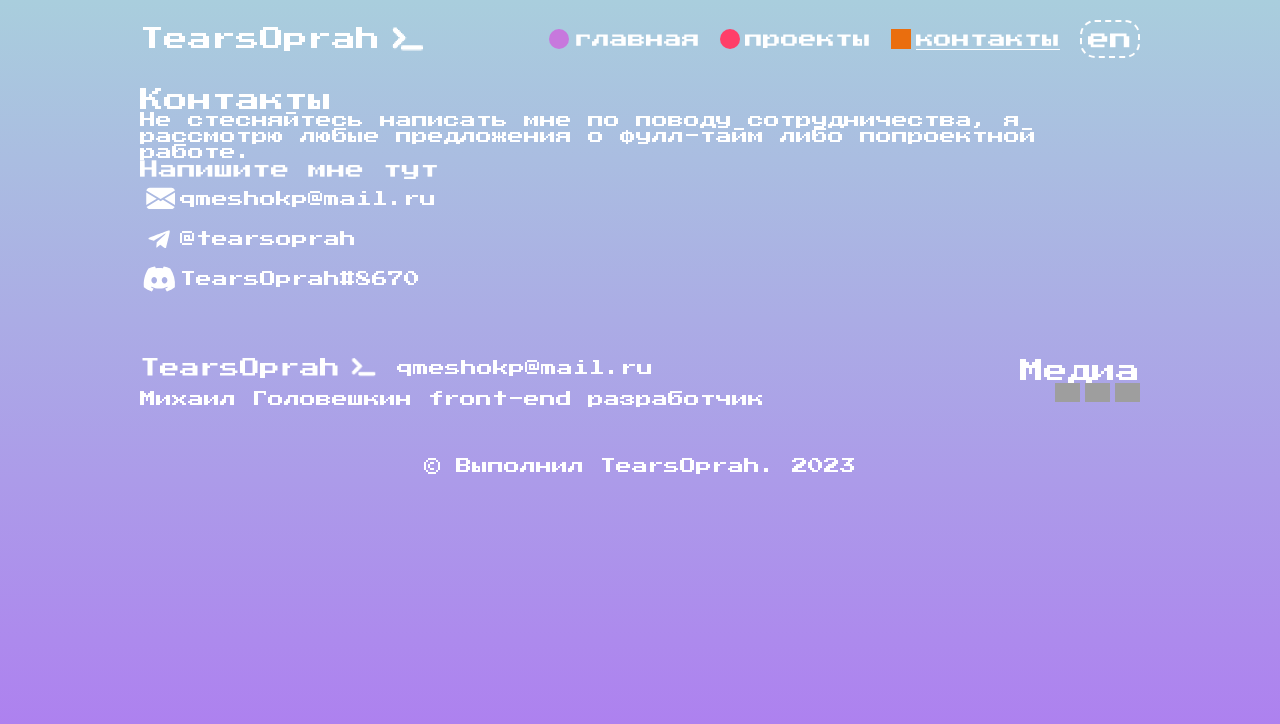
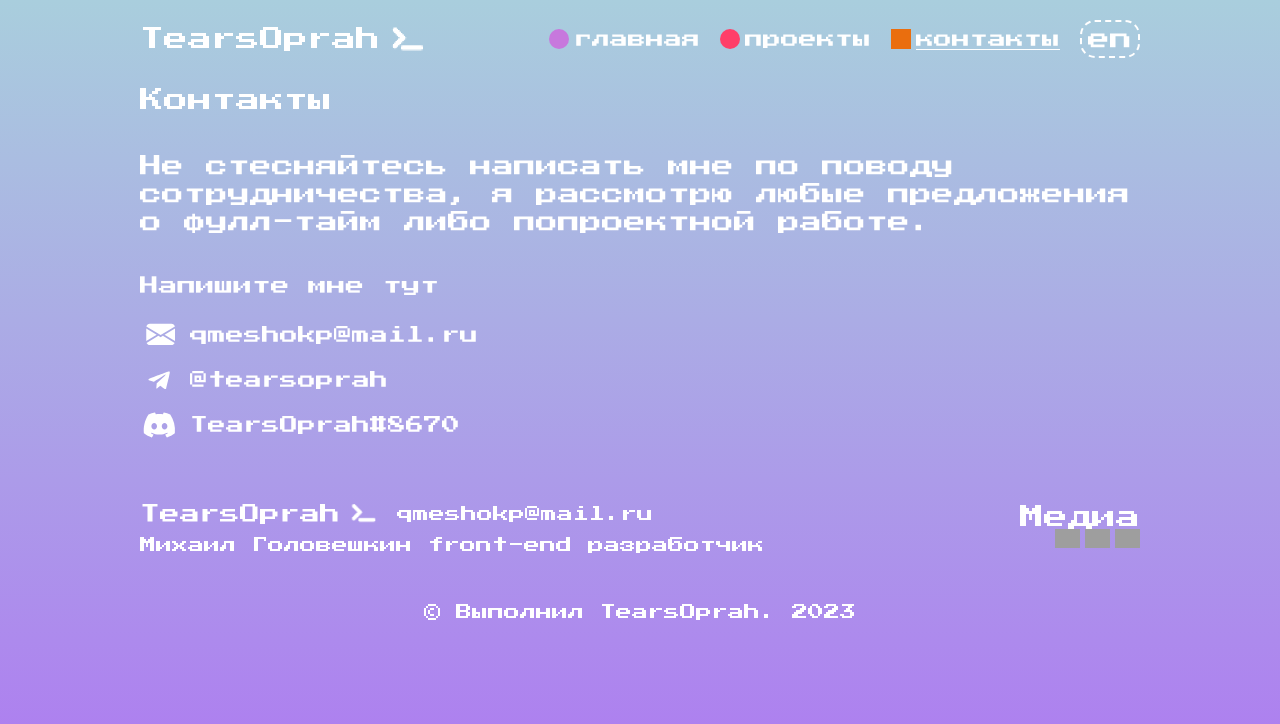
Before and after one commit to TearsOprah/react-portfolio, a React (Vite) app: page /contacts in a window 1280 px wide. Shown: the top 724 px of the page. Built offline with nearby package versions, Linux system fonts and the light colour scheme; grey boxes are pictures that could not be loaded.

Commit message:
feat: верстка блока контактов

```diff
--- a/src/components/Contacts/Contacts.scss
+++ b/src/components/Contacts/Contacts.scss
@@ -1,17 +1,23 @@
 .contacts {
-
+  display: flex;
+  flex-direction: column;
+  gap: 40px;
 }
 
 .contacts__title {
-
+  font-size: 24px;
 }
 
 .contacts__description {
-
+  font-size: 22px;
+  line-height: 28px;
 }
 
 .contacts__block {
-
+  pointer-events: all;
+  display: flex;
+  flex-direction: column;
+  gap: 20px;
 }
 
 .contacts__list-title {
@@ -19,12 +25,15 @@
 }
 
 .contacts__links {
-
+  display: flex;
+  flex-direction: column;
+  gap: 5px;
 }
 
 .contacts__links-item {
   display: flex;
   align-items: center;
+  gap: 10px;
 }
 
 .contacts__link-image {
@@ -32,5 +41,10 @@
 }
 
 .contacts__link {
-  user-select: all;
+  user-select: text;
+  font-size: 18px;
 }
+
+.contacts__link::selection {
+  background-color: var(--highlight-color);
+}
```
